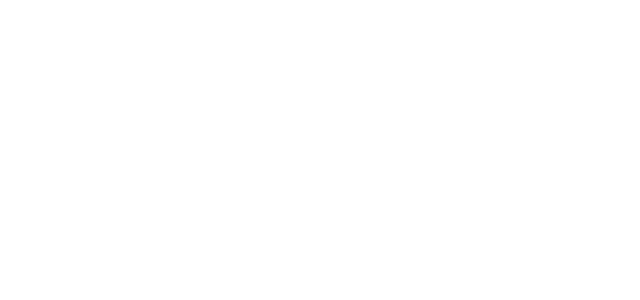
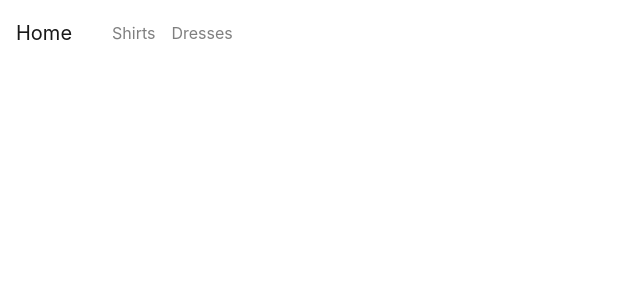
Before and after one commit to fadime-ozdemir/maz-e-commerce, a React (Create React App) app: page / in a window 1280 px wide. Shown: the top 300 px of the page, without its empty margins (0-640 px from the left). Built offline with nearby package versions, Linux system fonts and the light colour scheme.

Commit message:
add html navbar

```diff
--- a/src/App.js
+++ b/src/App.js
@@ -1,4 +1,5 @@
 import React from "react";
+import 'bootstrap/dist/css/bootstrap.min.css';
 import './App.css';
 import {
   BrowserRouter as Router,
@@ -13,9 +14,9 @@
 
 function App() {
   return (
-    <Router>
+    <Router className="App">
       <MainNavbar />
-      <Switch className="App">
+      <Switch>
           <Route path="/shirts">
             <ShirtsCategory />
           </Route>
--- a/src/components/mainNavbar.jsx
+++ b/src/components/mainNavbar.jsx
@@ -1,9 +1,24 @@
 import React from 'react'
+import { Navbar, Nav } from "react-bootstrap";
+import { NavLink } from "react-router-dom";
 
 export default function MainNavbar() {
     return (
-        <div>
-
-        </div>
+        <Navbar collapseOnSelect expand="lg">
+            <NavLink to="/" className="navbar-brand">
+                <Navbar.Brand>Home</Navbar.Brand>
+            </NavLink>
+                <Navbar.Toggle aria-controls="responsive-navbar-nav"/>
+                <Navbar.Collapse id="responsive-navbar-nav">
+                <Nav className="mr-auto">
+                    <NavLink to="/shirts" className="nav-link">
+                        Shirts
+                    </NavLink>
+                    <NavLink to="/dresses" className="nav-link">
+                        Dresses
+                    </NavLink>
+                </Nav>
+            </Navbar.Collapse>
+        </Navbar>
     )
 }
```
Also changed, not shown: 1 other file (tests, documents, lock files or other folders).
